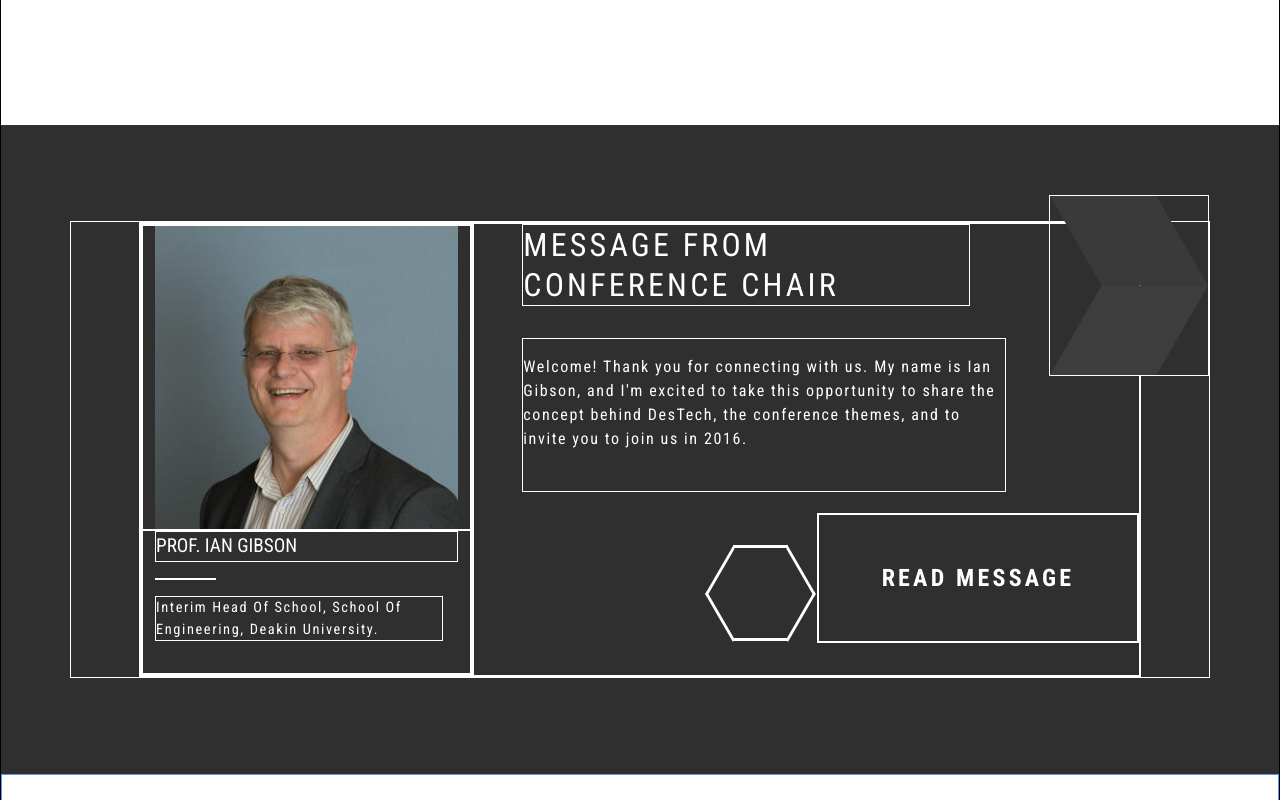
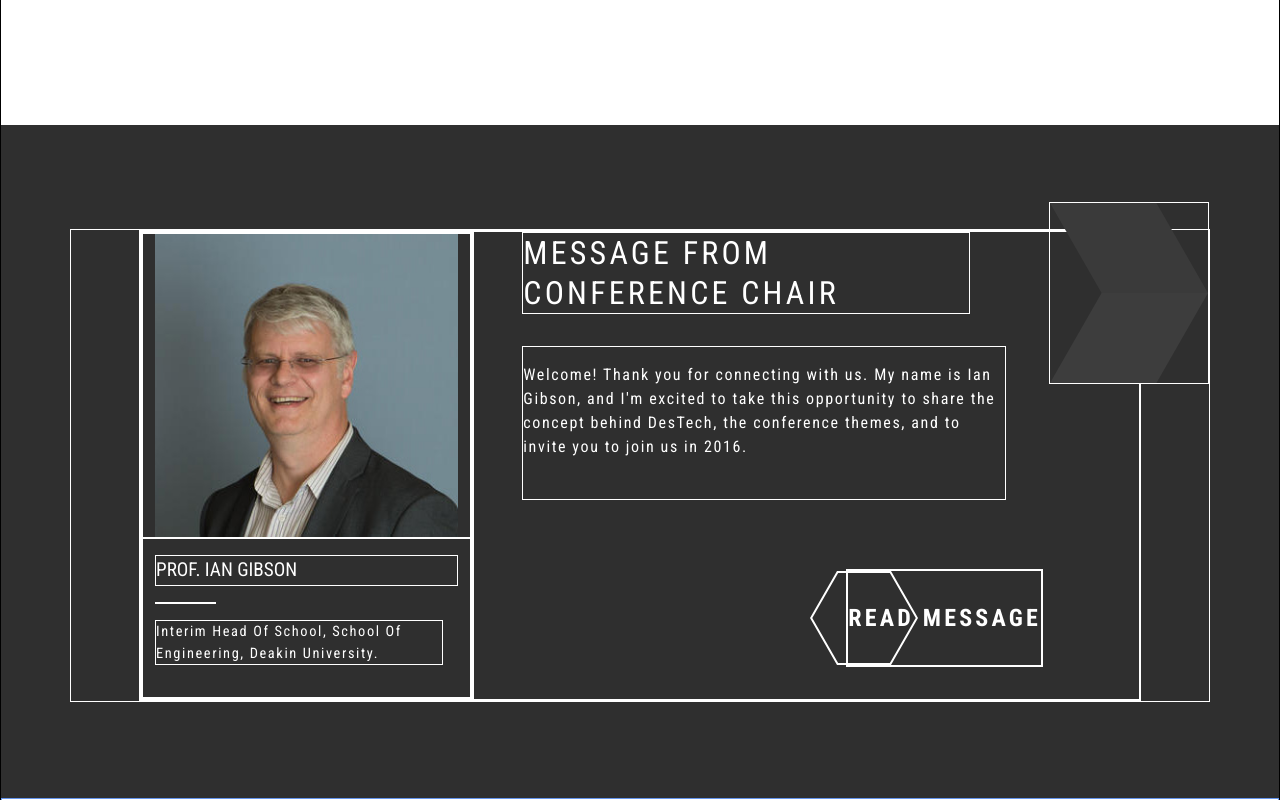
Before and after one commit to AndyJPG/destech-showcase, a React (Create React App) app: page / in a window 1280 px wide. Shown: the part 660-1460 px from the top of the page. Built offline with nearby package versions, Linux system fonts and the light colour scheme.

Commit message:
implemented basic visual for chairman section

```diff
--- a/src/components/ChairManSection/ChairManSection.tsx
+++ b/src/components/ChairManSection/ChairManSection.tsx
@@ -39,9 +39,8 @@ function ChairManSection() {
                         <p className="section-content">{sectionInfo.sectionContent}</p>
                         <div className="animate-btn">
                             <div className="animate-btn-container">
-                                <div id="animate-element" />
-                                {/*<div className="hexagon" />*/}
                                 <Link id="read-message-btn" className="align-middle" to="/">read message</Link>
+                                <img id="animate-element" src="assets/img/floatElements/button-element.svg" alt="button element"/>
                             </div>
                         </div>
                     </div>
--- a/src/components/ChairManSection/chairManSection.scss
+++ b/src/components/ChairManSection/chairManSection.scss
@@ -11,7 +11,7 @@
   }
 
   @media (min-width: 992px) {
-    padding-top: 6rem;
+    padding-top: 6.5rem;
     padding-bottom: 6rem;
   }
 
@@ -59,6 +59,10 @@
 
         @media (min-width: 576px) {
           padding-top: 0;
+        }
+
+        @media (min-width: 992px) {
+          padding-top: 1rem;
         }
 
         #info-separator {
@@ -121,7 +125,7 @@
 
         @media (min-width: 992px) {
           position: absolute;
-          right: 0;
+          right: 6rem;
           bottom: 2rem;
         }
 
@@ -130,58 +134,19 @@
           @media (min-width: 992px) {
             position: relative;
             display: flex;
-            height: 8rem;
-            width: 20rem;
+            height: 6rem;
             justify-content: center;
             align-items: center;
           }
 
           #animate-element {
             display: none;
-            border-right: none;
-            border-left: none;
-
-            $gap: calc(-6rem / 2.83);
-            $side-shape-size: calc(6rem / 1.41422712488);
-            $shape-border-color: white;
-            $shape-border-width: 3px;
+            position: absolute;
 
             @media (min-width: 992px) {
               display: block;
-              position: absolute;
-              height: 6rem;
-              width: calc(6rem / 1.73200161653);
-              border-top: $shape-border-width solid $shape-border-color;
-              border-bottom: $shape-border-width solid $shape-border-color;
-              margin: 0 2.6rem;
-              bottom: 0;
-              left: -8rem;
-
-              &:before, &:after {
-                //border: 1px solid #ffffff;
-                content: "";
-                position: absolute;
-                z-index: 1;
-                width: $side-shape-size;
-                height: $side-shape-size;
-                -webkit-transform: scaleX(0.5774) rotate(-45deg);
-                -ms-transform: scaleX(0.5774) rotate(-45deg);
-                transform: scaleX(0.5774) rotate(45deg);
-                background-color: inherit;
-                top: 11.3px;
-              }
-
-              &:before {
-                right: $gap;
-                border-top: solid calc(#{$shape-border-width} * 1.41422) $shape-border-color;
-                border-right: solid calc(#{$shape-border-width} * 1.41422) $shape-border-color;
-              }
-
-              &:after {
-                left: $gap;
-                border-bottom: solid calc(#{$shape-border-width} * 1.41422) $shape-border-color;
-                border-left: solid calc(#{$shape-border-width} * 1.41422) $shape-border-color;
-              }
+              height: 100%;
+              left: -2.4rem;
             }
           }
 
```
Also changed, not shown: public/assets/img/floatElements/button-element.svg (added).
